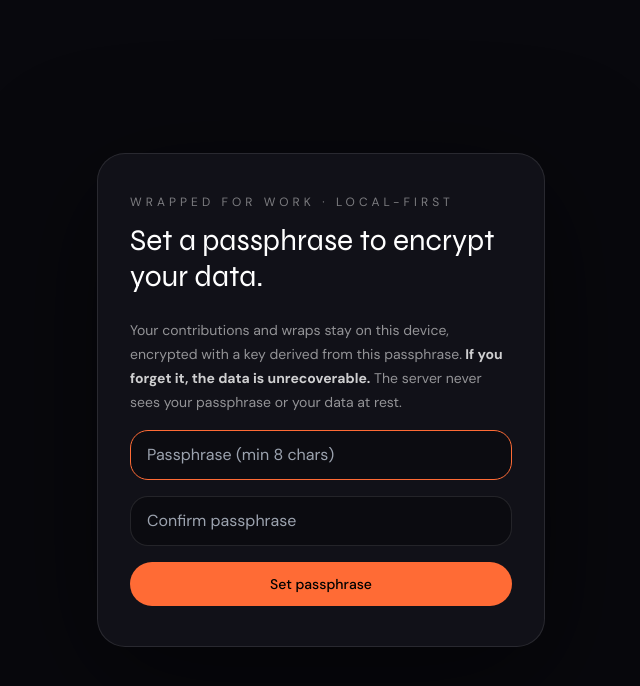
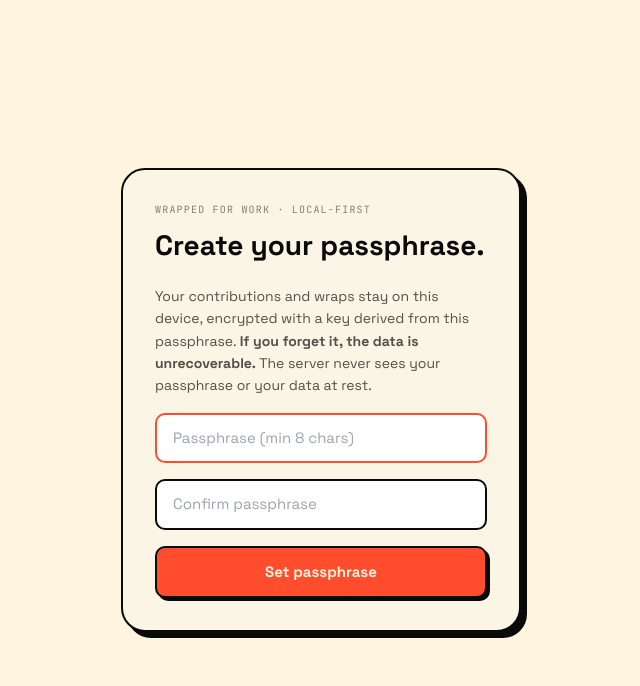
Before and after one commit to theorange7/gvt-build-2026-burrito, a Next.js app: page /wrap in a window 1280 px wide. Shown: the top 686 px of the page, without its empty margins (319-959 px from the left). Built offline with nearby package versions, Linux system fonts and the light colour scheme.

Commit message:
feat: restyle UnlockGate and 404 page to maximalist design
https://claude.ai/code/session_01NJ4HYhQRf96b4NEejGpfYJ

```diff
--- a/src/app/not-found.tsx
+++ b/src/app/not-found.tsx
@@ -5,18 +5,111 @@
  */
 import Link from 'next/link';
 
+const INK = '#0A0A0A';
+const CREAM = '#FFF4DE';
+const PAPER = '#FBF5E5';
+const HOT = '#FF4D2E';
+
 export default function NotFound() {
   return (
-    <main className="flex min-h-screen items-center justify-center bg-[#0a0a0f] px-4 text-center text-white">
-      <div className="rounded-[28px] border border-white/10 bg-[#111118] px-8 py-10 shadow-[0_30px_100px_rgba(0,0,0,0.45)]">
-        <p className="text-xs uppercase tracking-[0.36em] text-white/45">Not found</p>
-        <h1 className="mt-4 font-display text-4xl">That page is outside the record.</h1>
-        <p className="mt-4 max-w-md text-sm leading-7 text-white/56">
-          Head back to the dashboard to review contributions or open a generated wrap.
+    <main
+      style={{ backgroundColor: CREAM }}
+      className="flex min-h-screen items-center justify-center px-4 text-center"
+    >
+      <div
+        style={{
+          backgroundColor: PAPER,
+          border: `2px solid ${INK}`,
+          boxShadow: `6px 6px 0 ${INK}`,
+          borderRadius: '24px',
+          padding: '48px 40px',
+          maxWidth: '480px',
+          width: '100%',
+        }}
+      >
+        {/* 404 badge */}
+        <p
+          style={{
+            fontFamily: 'JetBrains Mono, monospace',
+            fontSize: '10px',
+            textTransform: 'uppercase',
+            letterSpacing: '0.12em',
+            color: INK,
+            opacity: 0.5,
+          }}
+        >
+          Error · Not found
         </p>
+
+        {/* Big 404 */}
+        <h1
+          style={{
+            fontFamily: 'Space Grotesk, sans-serif',
+            fontSize: '96px',
+            fontWeight: 800,
+            color: HOT,
+            lineHeight: 1,
+            marginTop: '8px',
+            letterSpacing: '-0.03em',
+          }}
+        >
+          404
+        </h1>
+
+        {/* Subtitle */}
+        <h2
+          style={{
+            fontFamily: 'Space Grotesk, sans-serif',
+            fontSize: '24px',
+            fontWeight: 700,
+            color: INK,
+            marginTop: '12px',
+          }}
+        >
+          Page not found.
+        </h2>
+
+        {/* Body */}
+        <p
+          style={{
+            fontFamily: 'JetBrains Mono, monospace',
+            fontSize: '12px',
+            lineHeight: 1.7,
+            color: INK,
+            opacity: 0.65,
+            marginTop: '16px',
+          }}
+        >
+          Head back to the dashboard to review contributions or open a generated
+          wrap. This route isn&apos;t in the record.
+        </p>
+
+        {/* Back link */}
         <Link
           href="/dashboard"
-          className="mt-6 inline-flex rounded-full bg-[color:var(--accent)] px-5 py-3 text-sm font-medium text-black"
+          style={{
+            display: 'inline-block',
+            marginTop: '28px',
+            backgroundColor: PAPER,
+            border: `2px solid ${INK}`,
+            boxShadow: `3px 3px 0 ${INK}`,
+            borderRadius: '10px',
+            padding: '12px 24px',
+            fontFamily: 'Space Grotesk, sans-serif',
+            fontSize: '15px',
+            fontWeight: 700,
+            color: INK,
+            textDecoration: 'none',
+            transition: 'transform 0.1s, box-shadow 0.1s',
+          }}
+          onMouseEnter={(e) => {
+            e.currentTarget.style.transform = 'translate(-1px,-1px)';
+            e.currentTarget.style.boxShadow = `4px 4px 0 ${INK}`;
+          }}
+          onMouseLeave={(e) => {
+            e.currentTarget.style.transform = 'translate(0,0)';
+            e.currentTarget.style.boxShadow = `3px 3px 0 ${INK}`;
+          }}
         >
           Return to dashboard
         </Link>
--- a/src/components/unlock/UnlockGate.tsx
+++ b/src/components/unlock/UnlockGate.tsx
@@ -21,6 +21,11 @@ import { db, META_KEYS } from '@/lib/local-store/db';
 import { isBrowser } from '@/lib/local-store/platform';
 
 type GateStatus = 'checking' | 'setup' | 'unlock' | 'unlocked';
+
+const INK = '#0A0A0A';
+const CREAM = '#FFF4DE';
+const PAPER = '#FBF5E5';
+const HOT = '#FF4D2E';
 
 export function UnlockGate({ children }: { children: React.ReactNode }) {
   const queryClient = useQueryClient();
@@ -111,29 +116,94 @@ export function UnlockGate({ children }: { children: React.ReactNode }) {
   }
 
   return (
-    <main className="flex min-h-screen items-center justify-center bg-[#08080d] px-4 text-white">
-      <section className="w-full max-w-md rounded-[28px] border border-white/10 bg-[#111118] px-8 py-10 shadow-[0_30px_120px_rgba(0,0,0,0.55)]">
-        <p className="text-xs uppercase tracking-[0.34em] text-white/45">Wrapped for Work · Local-first</p>
-        <h1 className="mt-3 font-display text-3xl">
-          {status === 'setup' ? 'Set a passphrase to encrypt your data.' : status === 'unlock' ? 'Unlock your local data.' : 'Loading…'}
+    <main
+      style={{ backgroundColor: CREAM }}
+      className="flex min-h-screen items-center justify-center px-4"
+    >
+      <section
+        style={{
+          backgroundColor: PAPER,
+          border: `2px solid ${INK}`,
+          boxShadow: `6px 6px 0 ${INK}`,
+          borderRadius: '24px',
+          padding: '32px',
+          maxWidth: '400px',
+          width: '100%',
+        }}
+      >
+        {/* Top label */}
+        <p
+          style={{
+            fontFamily: 'JetBrains Mono, monospace',
+            fontSize: '10px',
+            textTransform: 'uppercase',
+            letterSpacing: '0.12em',
+            color: INK,
+            opacity: 0.5,
+          }}
+        >
+          Wrapped for Work · Local-first
+        </p>
+
+        {/* Title */}
+        <h1
+          style={{
+            fontFamily: 'Space Grotesk, sans-serif',
+            fontSize: '28px',
+            fontWeight: 700,
+            color: INK,
+            marginTop: '12px',
+            lineHeight: 1.15,
+          }}
+        >
+          {status === 'setup'
+            ? 'Create your passphrase.'
+            : status === 'unlock'
+              ? 'Welcome back.'
+              : 'Loading…'}
         </h1>
 
+        {/* Checking state */}
         {status === 'checking' ? (
-          <p className="mt-4 text-sm text-white/55">Checking local storage…</p>
+          <p
+            style={{
+              fontFamily: 'JetBrains Mono, monospace',
+              fontSize: '12px',
+              color: INK,
+              opacity: 0.55,
+              marginTop: '16px',
+            }}
+          >
+            Checking local storage…
+          </p>
         ) : null}
 
+        {/* Setup form */}
         {status === 'setup' ? (
           <form
-            className="mt-6 grid gap-4"
+            style={{ marginTop: '24px', display: 'grid', gap: '16px' }}
             onSubmit={(e) => {
               e.preventDefault();
               handleSetup();
             }}
           >
-            <p className="text-sm leading-6 text-white/55">
-              Your contributions and wraps stay on this device, encrypted with a key derived from this passphrase.
-              <strong className="text-white/80"> If you forget it, the data is unrecoverable.</strong> The server never sees your passphrase or your data at rest.
+            <p
+              style={{
+                fontFamily: 'Space Grotesk, sans-serif',
+                fontSize: '14px',
+                lineHeight: 1.6,
+                color: INK,
+                opacity: 0.7,
+              }}
+            >
+              Your contributions and wraps stay on this device, encrypted with a
+              key derived from this passphrase.{' '}
+              <strong style={{ opacity: 1, fontWeight: 700 }}>
+                If you forget it, the data is unrecoverable.
+              </strong>{' '}
+              The server never sees your passphrase or your data at rest.
             </p>
+
             <input
               type="password"
               autoFocus
@@ -141,30 +211,94 @@ export function UnlockGate({ children }: { children: React.ReactNode }) {
               placeholder="Passphrase (min 8 chars)"
               value={passphrase}
               onChange={(e) => setPassphrase(e.target.value)}
-              className="rounded-[18px] border border-white/10 bg-black/30 px-4 py-3 text-white outline-none focus:border-[color:var(--accent)]"
+              style={{
+                background: 'white',
+                border: `2px solid ${INK}`,
+                borderRadius: '10px',
+                padding: '12px 16px',
+                fontFamily: 'Space Grotesk, sans-serif',
+                fontSize: '15px',
+                color: INK,
+                outline: 'none',
+                width: '100%',
+                boxSizing: 'border-box',
+              }}
+              onFocus={(e) => { e.currentTarget.style.borderColor = HOT; }}
+              onBlur={(e) => { e.currentTarget.style.borderColor = INK; }}
             />
+
             <input
               type="password"
               autoComplete="new-password"
               placeholder="Confirm passphrase"
               value={confirm}
               onChange={(e) => setConfirm(e.target.value)}
-              className="rounded-[18px] border border-white/10 bg-black/30 px-4 py-3 text-white outline-none focus:border-[color:var(--accent)]"
+              style={{
+                background: 'white',
+                border: `2px solid ${INK}`,
+                borderRadius: '10px',
+                padding: '12px 16px',
+                fontFamily: 'Space Grotesk, sans-serif',
+                fontSize: '15px',
+                color: INK,
+                outline: 'none',
+                width: '100%',
+                boxSizing: 'border-box',
+              }}
+              onFocus={(e) => { e.currentTarget.style.borderColor = HOT; }}
+              onBlur={(e) => { e.currentTarget.style.borderColor = INK; }}
             />
-            {error ? <p className="text-sm text-[rgb(255,193,168)]">{error}</p> : null}
+
+            {error ? (
+              <p
+                style={{
+                  fontFamily: 'JetBrains Mono, monospace',
+                  fontSize: '12px',
+                  color: HOT,
+                  fontWeight: 600,
+                }}
+              >
+                {error}
+              </p>
+            ) : null}
+
             <button
               type="submit"
               disabled={busy}
-              className="rounded-full bg-[color:var(--accent)] px-5 py-3 text-sm font-medium text-black disabled:opacity-60"
+              style={{
+                background: busy ? '#ccc' : HOT,
+                border: `2px solid ${INK}`,
+                boxShadow: busy ? 'none' : `3px 3px 0 ${INK}`,
+                borderRadius: '10px',
+                padding: '13px 20px',
+                fontFamily: 'Space Grotesk, sans-serif',
+                fontSize: '15px',
+                fontWeight: 700,
+                color: busy ? INK : CREAM,
+                cursor: busy ? 'not-allowed' : 'pointer',
+                transition: 'transform 0.1s, box-shadow 0.1s',
+                width: '100%',
+              }}
+              onMouseEnter={(e) => {
+                if (!busy) {
+                  e.currentTarget.style.transform = 'translate(-1px,-1px)';
+                  e.currentTarget.style.boxShadow = `4px 4px 0 ${INK}`;
+                }
+              }}
+              onMouseLeave={(e) => {
+                e.currentTarget.style.transform = 'translate(0,0)';
+                e.currentTarget.style.boxShadow = busy ? 'none' : `3px 3px 0 ${INK}`;
+              }}
             >
               {busy ? 'Setting up…' : 'Set passphrase'}
             </button>
           </form>
         ) : null}
 
+        {/* Unlock form */}
         {status === 'unlock' ? (
           <form
-            className="mt-6 grid gap-4"
+            style={{ marginTop: '24px', display: 'grid', gap: '16px' }}
             onSubmit={(e) => {
               e.preventDefault();
               handleUnlock();
@@ -177,13 +311,62 @@ export function UnlockGate({ children }: { children: React.ReactNode }) {
               placeholder="Passphrase"
               value={passphrase}
               onChange={(e) => setPassphrase(e.target.value)}
-              className="rounded-[18px] border border-white/10 bg-black/30 px-4 py-3 text-white outline-none focus:border-[color:var(--accent)]"
+              style={{
+                background: 'white',
+                border: `2px solid ${INK}`,
+                borderRadius: '10px',
+                padding: '12px 16px',
+                fontFamily: 'Space Grotesk, sans-serif',
+                fontSize: '15px',
+                color: INK,
+                outline: 'none',
+                width: '100%',
+                boxSizing: 'border-box',
+              }}
+              onFocus={(e) => { e.currentTarget.style.borderColor = HOT; }}
+              onBlur={(e) => { e.currentTarget.style.borderColor = INK; }}
             />
-            {error ? <p className="text-sm text-[rgb(255,193,168)]">{error}</p> : null}
+
+            {error ? (
+              <p
+                style={{
+                  fontFamily: 'JetBrains Mono, monospace',
+                  fontSize: '12px',
+                  color: HOT,
+                  fontWeight: 600,
+                }}
+              >
+                {error}
+              </p>
+            ) : null}
+
             <button
               type="submit"
               disabled={busy}
-              className="rounded-full bg-[color:var(--accent)] px-5 py-3 text-sm font-medium text-black disabled:opacity-60"
+              style={{
+                background: busy ? '#ccc' : HOT,
+                border: `2px solid ${INK}`,
+                boxShadow: busy ? 'none' : `3px 3px 0 ${INK}`,
+                borderRadius: '10px',
+                padding: '13px 20px',
+                fontFamily: 'Space Grotesk, sans-serif',
+                fontSize: '15px',
+                fontWeight: 700,
+                color: busy ? INK : CREAM,
+                cursor: busy ? 'not-allowed' : 'pointer',
+                transition: 'transform 0.1s, box-shadow 0.1s',
+                width: '100%',
+              }}
+              onMouseEnter={(e) => {
+                if (!busy) {
+                  e.currentTarget.style.transform = 'translate(-1px,-1px)';
+                  e.currentTarget.style.boxShadow = `4px 4px 0 ${INK}`;
+                }
+              }}
+              onMouseLeave={(e) => {
+                e.currentTarget.style.transform = 'translate(0,0)';
+                e.currentTarget.style.boxShadow = busy ? 'none' : `3px 3px 0 ${INK}`;
+              }}
             >
               {busy ? 'Unlocking…' : 'Unlock'}
             </button>
```
